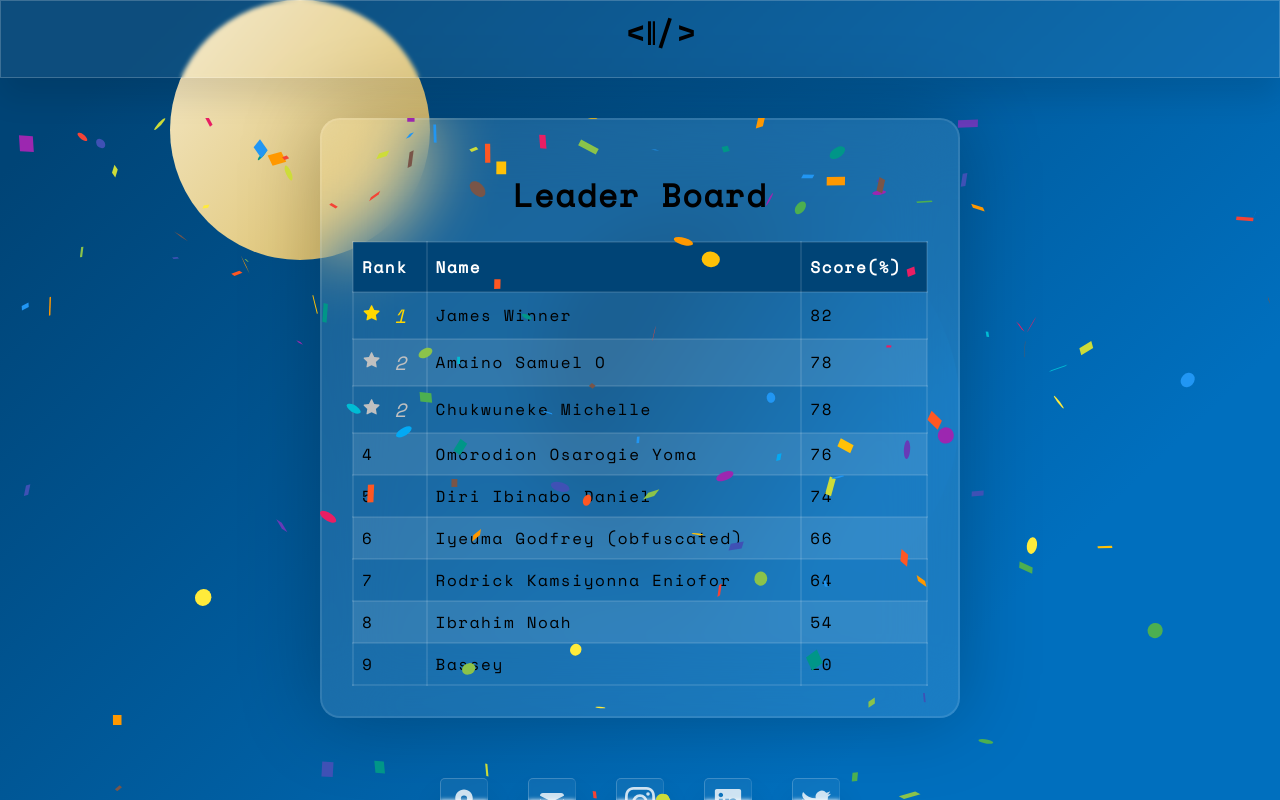
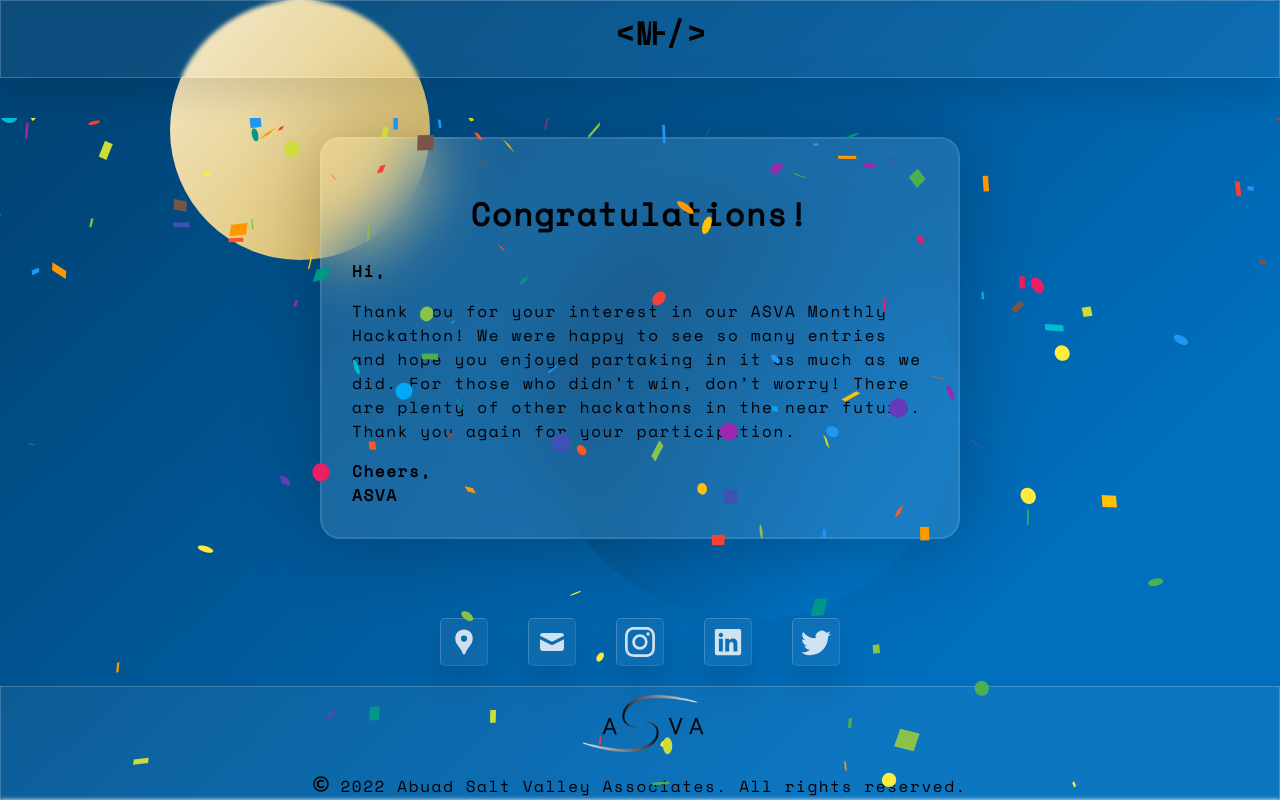
Before and after one commit to ABUAD-Salt-Valley-Associates-ASVA/submit-hack, a React (Create React App) app: page / in a window 1280 px wide. Shown: the top 800 px of the page. Built offline with nearby package versions, Linux system fonts and the light colour scheme.

Commit message:
More Work to be done

```diff
--- a/server.js
+++ b/server.js
@@ -34,7 +34,7 @@
     const auth = GoogleDriveService.getAuth();
     const fileMetaData = {
       name: file.originalname,
-      parents: ["1-zJ9a76cdf8KICbC2hmPSiHonUbGj_MV"],
+      parents: [process.env.GOOGLE_DRIVE_FOLDER_ID],
     };
     const media = {
       mimeType: file.mimeType,
@@ -55,7 +55,7 @@
       version: "v4",
       auth: auth.getClient(),
     });
-    const spreadsheetId = "1oQ0kZHHTEkhoJlfynnmwEiAG6rm4EhZiigxTLCXRENs";
+    const spreadsheetId = process.env.SPREADSHEET_ID;
     // const fileMetadata = await googleSheets.spreadsheets.get({
     //   auth,
     //   spreadSheetId,
--- a/src/App.js
+++ b/src/App.js
@@ -6,6 +6,7 @@
 // import TimesUp from "./Components/TimesUp";
 import First from "./Components/First";
 import Title from "./Components/Title";
+import Email from "./Components/Email";
 
 function App() {
   return (
@@ -30,7 +31,8 @@
         {/* <Timer /> */}
         {/* <First /> */}
         {/* <TimesUp /> */}
-        <Leaderboard />
+        {/* <Leaderboard /> */}
+        <Email />
       </div>
       <Footer />
     </>
--- /dev/null
+++ b/src/Components/Email.jsx
@@ -0,0 +1,42 @@
+import React from "react";
+import Confetti from "react-confetti";
+import "./Card.css";
+import "./LeaderBoard.css";
+import { AiFillStar } from "react-icons/ai";
+
+const Email = () => {
+  return (
+    <>
+      <Confetti width={window.innerWidth} height={window.innerHeight} />
+      <div className="card-container">
+        <div className="card-header">
+          <h1
+            style={{
+              display: "block",
+            }}
+          >
+            Congratulations!
+          </h1>
+        </div>
+        <div className="card-body">
+          <b>Hi,</b>
+          <br />
+          <p>
+            Thank you for your interest in our ASVA Monthly Hackathon! We were
+            happy to see so many entries and hope you enjoyed partaking in it as
+            much as we did. For those who didn’t win, don’t worry! There are
+            plenty of other hackathons in the near future. Thank you again for
+            your participation.
+          </p>
+          <b>
+            Cheers,
+            <br />
+            ASVA
+          </b>
+        </div>
+      </div>
+    </>
+  );
+};
+
+export default Email;
```
Also changed, not shown: 1 other file (tests, documents, lock files or other folders).
